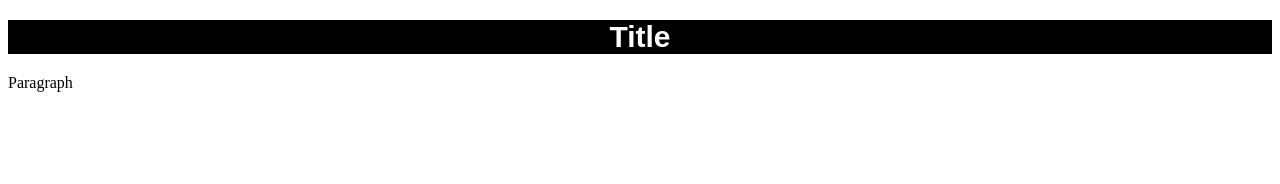
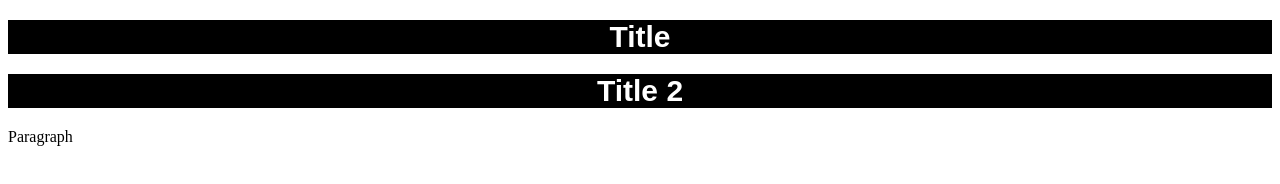
Before and after one commit to aseidel152/Allison-Seidel-Jour352, a plain HTML site: page styled-text.html in a window 1280 px wide. Drawn offline with Linux system fonts and the light colour scheme.

Commit message:
Update styled-text.html

```diff
--- a/styled-text.html
+++ b/styled-text.html
@@ -3,9 +3,22 @@
 <head>
     <title>Stytled Text</title>
 </head>
-
+<style>
+    h1 {
+        background-color:black;
+        color:white;
+        font-family:arial;
+        font-size:30px;
+        text-align:center;
+    }
+</style>
 <body>
-    <h1 style="background-color:black;color:white;font-family:arial;font-size:30px;text-align:center;">Title</h1>
+    <h1>
+        Title
+    </h1>
+    <h1>
+        Title 2
+    </h1>
     <p>Paragraph</p>
 </body>
 
```
